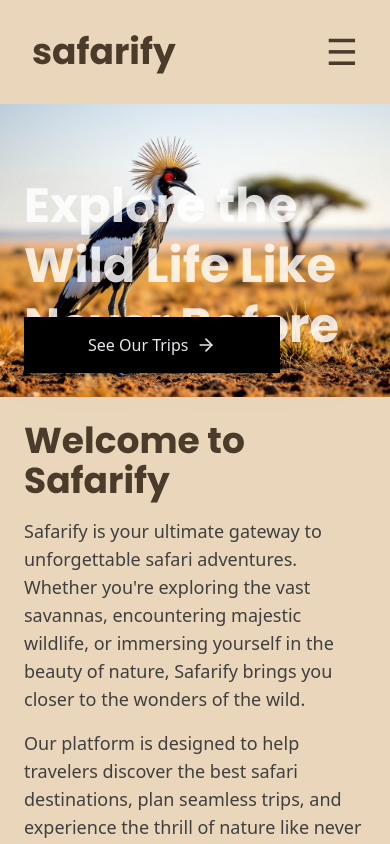
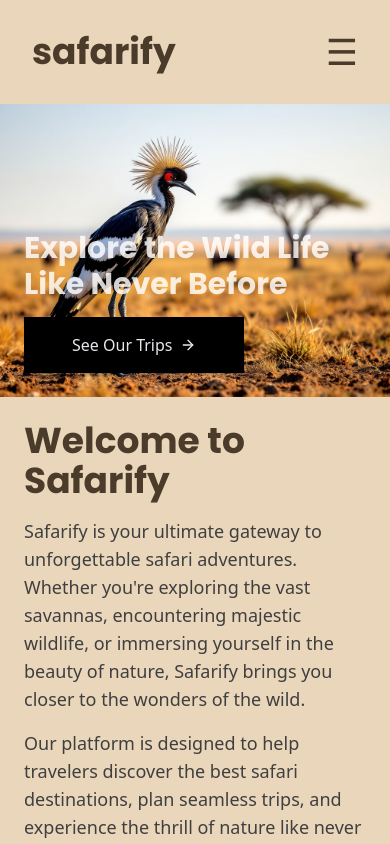
Before and after one commit to AbubakerSalah/safarify, a React (Vite) app: page / in a window 390 px wide. Shown: the top 844 px of the page. Built offline with nearby package versions, Linux system fonts and the light colour scheme.

Commit message:
Implemented

```diff
--- a/src/App.jsx
+++ b/src/App.jsx
@@ -3,10 +3,11 @@ import { BrowserRouter as Router, Routes, Route } from "react-router-dom";
 import Navbar from "./Components/Navbar";
 import Home from "./Pages/Home";
 import Trips from "./Pages/Trips";
-import AboutUs from "./Pages/AboutUs";
+import AboutUs from "./Pages/About";
 import Contact from "./Pages/Contact";
 
 const App = () => {
+
   return (
     <Router>
       <Navbar />
--- a/src/Components/Footer.jsx
+++ b/src/Components/Footer.jsx
@@ -29,7 +29,7 @@ export default function Footer() {
             </li>
             <li>
               <Link to="/about" className="relative group text-xl">
-                About us
+                About
                 <span className="absolute bottom-0 left-0 w-full h-0.5 bg-[#3F3F3F] scale-x-0 group-hover:scale-x-100 transition-all duration-300"></span>
               </Link>
             </li>
--- a/src/Components/Navbar.jsx
+++ b/src/Components/Navbar.jsx
@@ -40,7 +40,7 @@ export default function Navbar() {
           </li>
           <li>
             <Link to="/about" className="relative group text-xl">
-              About us
+              About
               <span className="absolute bottom-0 left-0 w-full h-0.5 bg-[#3F3F3F] scale-x-0 group-hover:scale-x-100 transition-all duration-300"></span>
             </Link>
           </li>
--- a/src/Pages/Home.jsx
+++ b/src/Pages/Home.jsx
@@ -9,17 +9,17 @@ export default function Home() {
     <div className="max-w-[1200px] m-auto scroll-smooth">
       <div className="flex justify-start items-center relative">
         <img src="/t.png" alt="Safari" className="w-full h-auto" />
-        <div className="absolute text-4xl md:text-6xl lg:text-8xl font-bold p-6 font-poppins text-[#3A2C1A]">
-          <h2 className="relative text-[#ffffffd1] text-5xl md:text-7xl lg:text-8xl mt-8 font-bold leading-tight drop-shadow-2xl">
+        <div className="absolute text-4xl md:text-6xl lg:text-8xl p-6 font-poppins text-[#3A2C1A]">
+          <h2 className="relative text-[#ffffffd1] text-3xl md:text-7xl lg:text-8xl mt-8 font-semibold drop-shadow-2xl">
             Explore the Wild Life Like Never Before
           </h2>
         </div>
 
         <div className="absolute p-6 bottom-0 lg:mb-32">
           <Link to="/trips">
-            <button className="bg-black text-gray-200  px-16 md:px-20 py-4 flex items-center gap-2 group transition-all duration-300">
+            <button className="bg-black text-gray-200  px-12 md:px-20 py-4 flex items-center gap-2 group transition-all duration-300">
               See Our Trips
-              <ArrowRight className="w-5 h-5 transform transition-transform duration-300 group-hover:translate-x-2" />
+              <ArrowRight className="w-4 h-5 transform transition-transform duration-300 group-hover:translate-x-2" />
             </button>
           </Link>
         </div>
```
Also changed, not shown: src/Pages/About.jsx (renamed from src/Pages/AboutUs.jsx).
